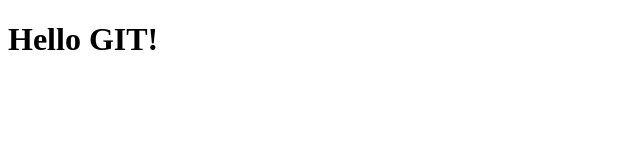
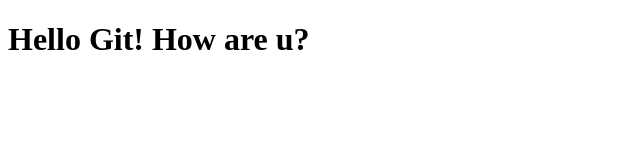
Before and after one commit to bngams/sample-git-2, a plain HTML site: page index.html in a window 1280 px wide. Shown: the whole page, without its empty margins (0-640 px from the left). Drawn offline with Linux system fonts and the light colour scheme.

Commit message:
homepage edit

```diff
--- a/index.html
+++ b/index.html
@@ -4,6 +4,6 @@
 	<title>Homepage</title>
 </head>
 <body>
-<h1>Hello GIT!</h1>
+<h1>Hello Git! How are u?</h1>
 </body>
 </html>
```
